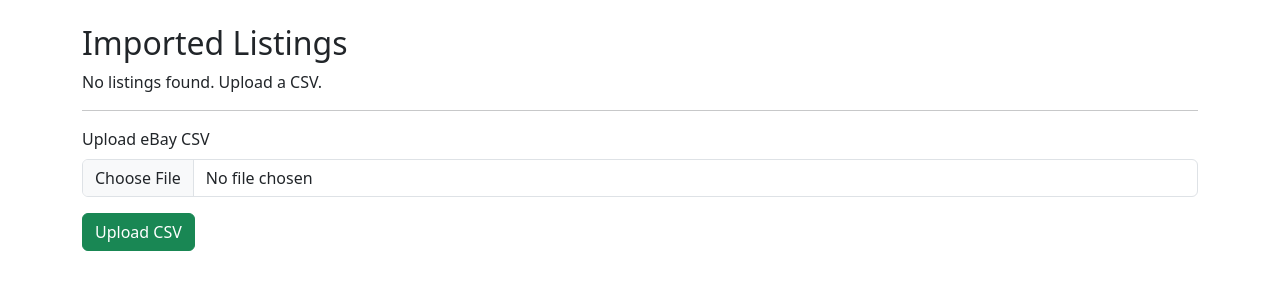
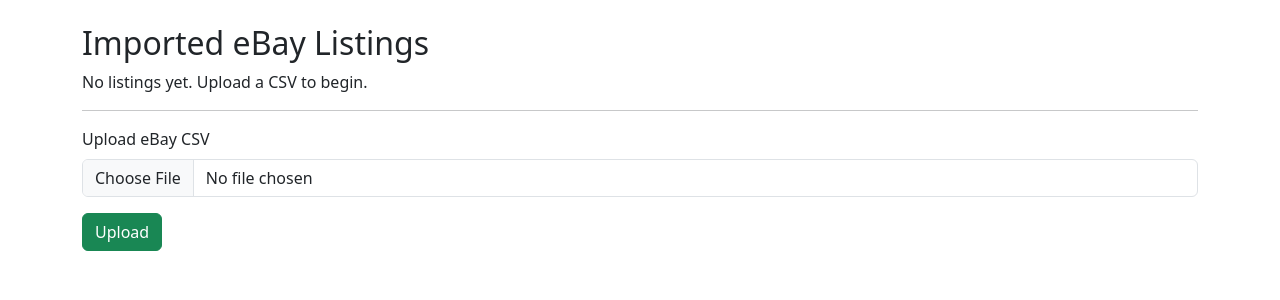
Before and after one commit to chunklafunk/Crossposter, a Flask app: page / in a window 1280 px wide. Shown: the top 300 px of the page. Run offline with Flask 3, Linux system fonts and the light colour scheme; some libraries are stand-ins or nearby versions.

Commit message:
Update index.html

```diff
--- a/templates/index.html
+++ b/templates/index.html
@@ -3,18 +3,10 @@
 <head>
     <title>Crossposter</title>
     <link href="https://cdn.jsdelivr.net/npm/bootstrap@5.3.0/dist/css/bootstrap.min.css" rel="stylesheet">
-    <script>
-    function sendToExtension() {
-        window.postMessage({
-            type: 'MERCARI_UPLOAD_TRIGGER',
-            csvUrl: '{{ url_for("download_mercari_csv") }}'
-        }, '*');
-    }
-    </script>
 </head>
 <body class="container mt-4">
 
-<h2>Imported Listings</h2>
+<h2>Imported eBay Listings</h2>
 
 {% if listings %}
     {% for item in listings %}
@@ -22,6 +14,8 @@
         <div class="card-body">
             <h5 class="card-title">{{ item.title }}</h5>
             <p class="card-text">{{ item.description }}</p>
+            <p class="card-text text-muted">${{ item.price }}</p>
+
             <div id="carousel{{ loop.index }}" class="carousel slide" data-bs-ride="carousel">
                 <div class="carousel-inner">
                     {% for img in item.image_urls %}
@@ -40,13 +34,8 @@
         </div>
     </div>
     {% endfor %}
-
-    <div class="d-flex gap-3 mb-5">
-        <a href="{{ url_for('download_mercari_csv') }}" class="btn btn-primary">Download Mercari CSV</a>
-        <button onclick="sendToExtension()" class="btn btn-success">Upload to Mercari</button>
-    </div>
 {% else %}
-    <p>No listings found. Upload a CSV.</p>
+    <p>No listings yet. Upload a CSV to begin.</p>
 {% endif %}
 
 <hr>
@@ -55,7 +44,7 @@
         <label for="file" class="form-label">Upload eBay CSV</label>
         <input class="form-control" type="file" name="file" accept=".csv" required>
     </div>
-    <button class="btn btn-success">Upload CSV</button>
+    <button class="btn btn-success">Upload</button>
 </form>
 
 <script src="https://cdn.jsdelivr.net/npm/bootstrap@5.3.0/dist/js/bootstrap.bundle.min.js"></script>
```
